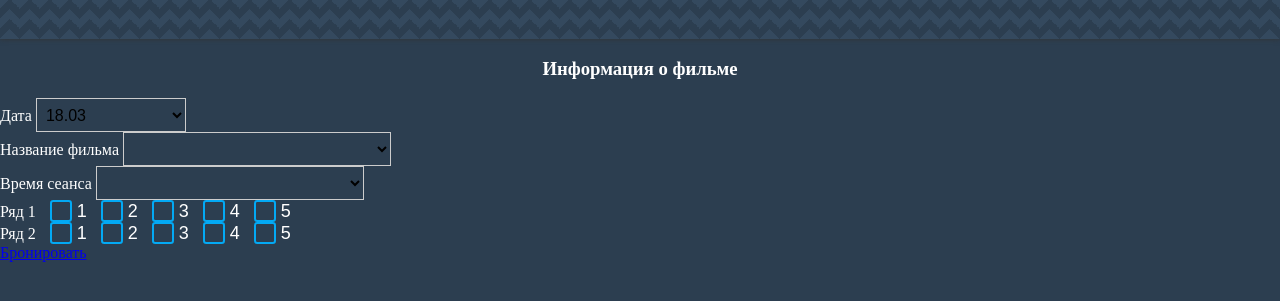
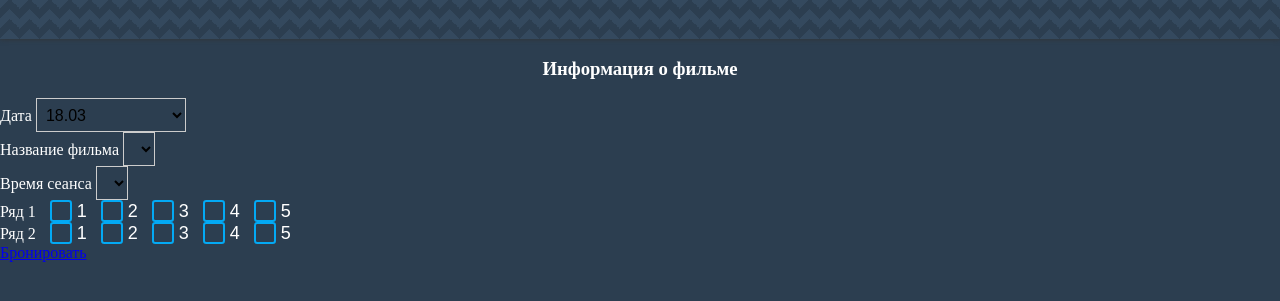
Before and after one commit to KkuznetsovAnton/TestTask, a website: page public/Index.html in a window 1280 px wide. Shown: the part 81-382 px from the top of the page. Drawn offline with Linux system fonts and the light colour scheme.

Commit message:
changes css

```diff
--- a/public/style.css
+++ b/public/style.css
@@ -89,7 +89,7 @@ input[type="checkbox"]:checked + label::before {
 
 .film select {
   background: transparent;
-  width: 268px;
+  width: 150x;
   padding: 5px;
   font-size: 16px;
   border: 1px solid #ccc;
@@ -97,7 +97,7 @@ input[type="checkbox"]:checked + label::before {
 }
 .timeSeance select {
   background: transparent;
-  width: 268px;
+  width: 75x;
   padding: 5px;
   font-size: 16px;
   border: 1px solid #ccc;
```
